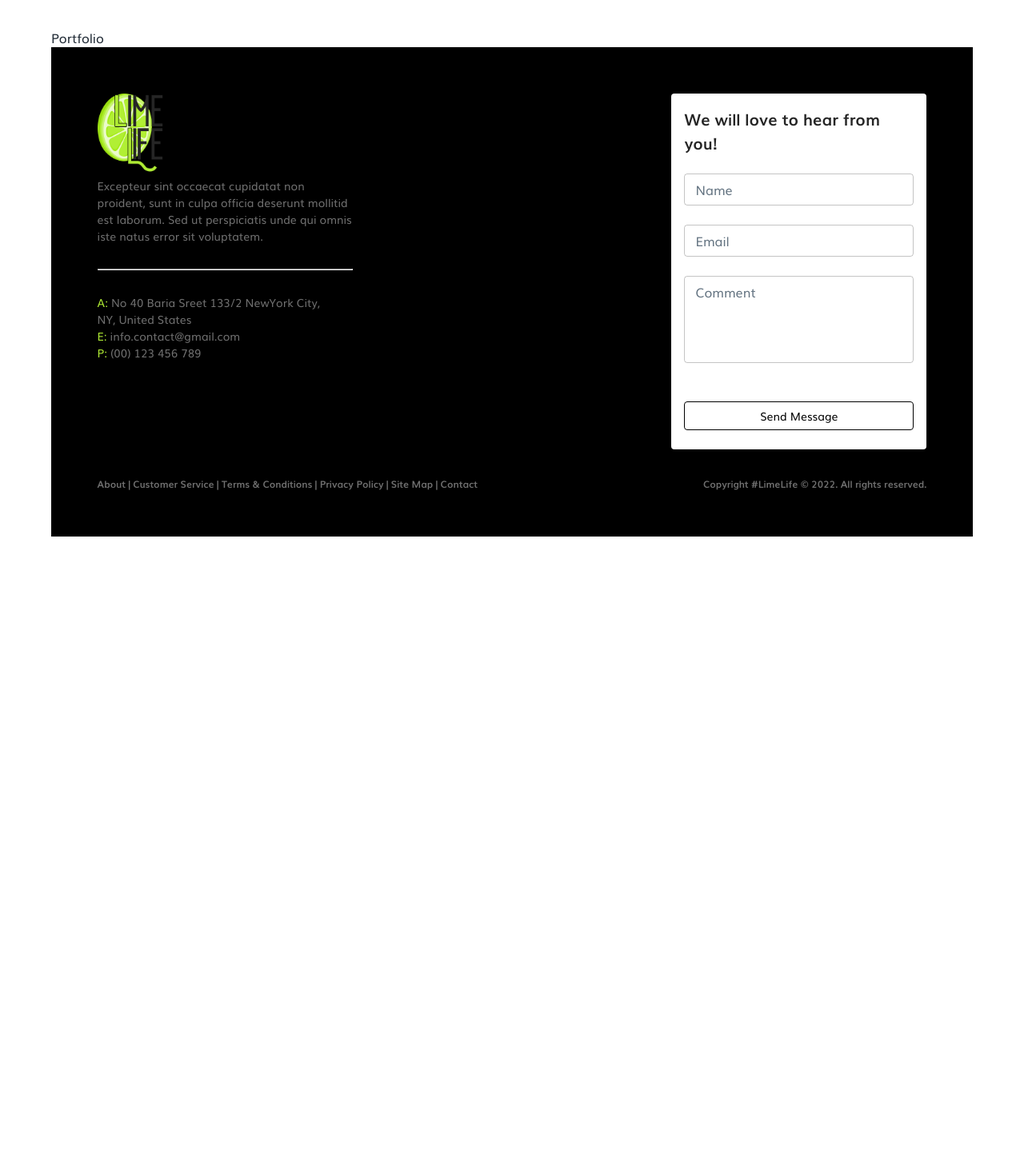
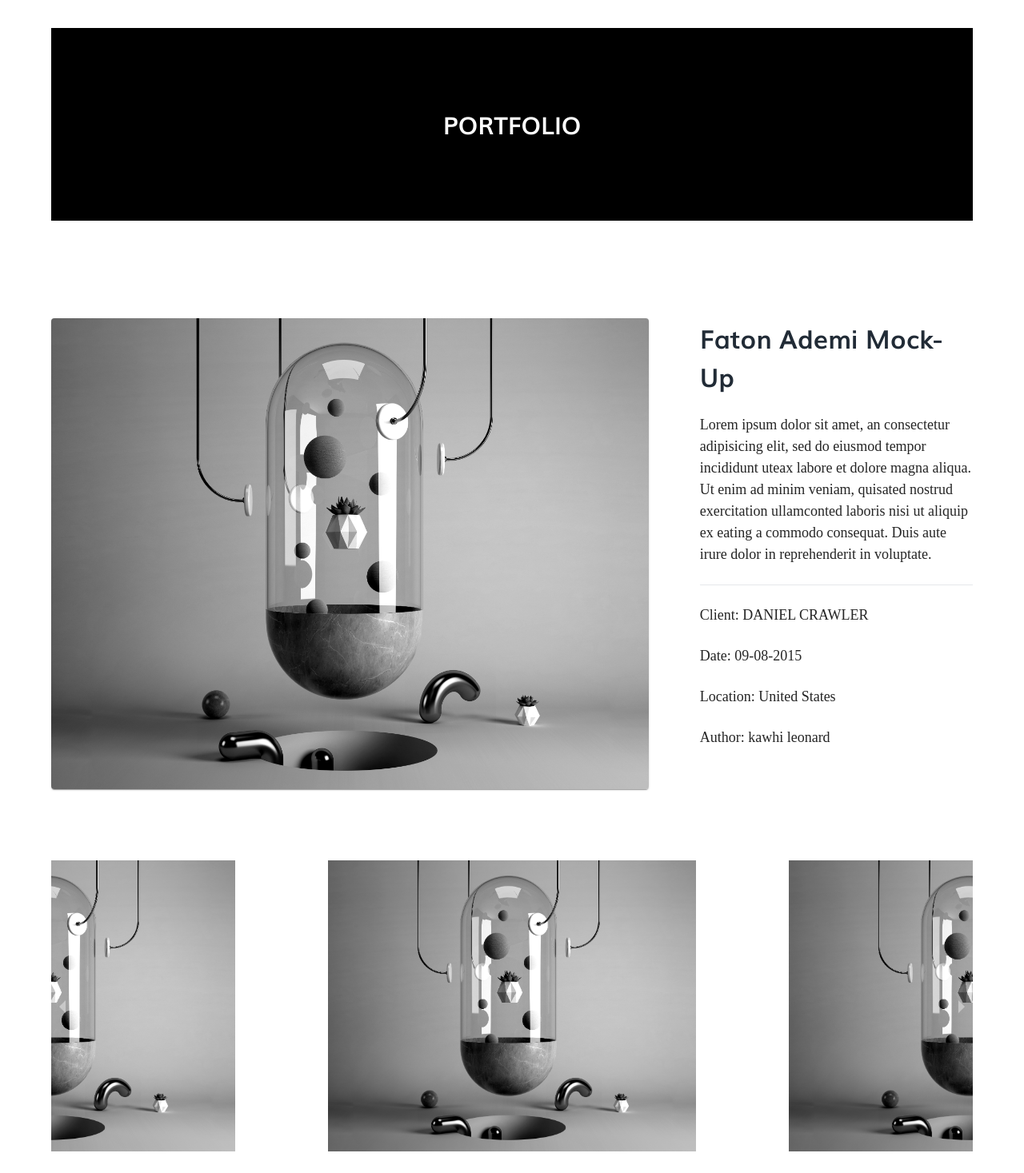
Before and after one commit to tariq3372/limelife, a React (Create React App) app: page /protfolio in a window 1280 px wide. Shown: the part 123-1590 px from the top of the page at 80% size. Before the commit the page ends 858 px from the top, so only its background shows below. Built offline with nearby package versions, Linux system fonts and the light colour scheme.

Commit message:
protfolio page is added

```diff
--- a/src/pages/Portfolio.jsx
+++ b/src/pages/Portfolio.jsx
@@ -1,8 +1,108 @@
+import { Box, Card, CardMedia, Container, Grid, Typography, Divider } from '@mui/material'
 import React from 'react'
+import "react-responsive-carousel/lib/styles/carousel.min.css"; // requires a loader
+import { Carousel } from 'react-responsive-carousel';
 
 const Portfolio = () => {
+  const data = {
+    title: 'Faton Ademi Mock-Up',
+    description: 'Lorem ipsum dolor sit amet, an consectetur adipisicing elit, sed do eiusmod tempor incididunt uteax labore et dolore magna aliqua. Ut enim ad minim veniam, quisated nostrud exercitation ullamconted laboris nisi ut aliquip ex eating a commodo consequat. Duis aute irure dolor in reprehenderit in voluptate.',
+    client: 'DANIEL CRAWLER',
+    date: '09-08-2015',
+    location: "United States",
+    author: 'kawhi leonard'
+  }
   return (
-    <div>Portfolio</div>
+    <Box>
+      <Box sx={{ backgroundColor: 'black', height: "241px", display: 'flex', justifyContent: 'center', alignItems: 'center' }}>
+        <Typography fontFamily="muli-bold" color="#FFFFFF" fontSize={30} >PORTFOLIO</Typography>
+      </Box>
+      <Container disableGutters>
+        <Grid container spacing={8} sx={{ my: '5%' }}>
+          <Grid item md={8} sm={12}>
+            <Card sx={{ height: '100%', width: "100%" }}>
+              <CardMedia
+                component="img"
+                height="100%"
+                image={require('../assets/images/NFT9-BW.jpg')}
+              />
+            </Card>
+          </Grid>
+          <Grid item md={4} sm={12}>
+            <Typography fontFamily="muli-bold" fontSize={32} > {data.title} </Typography>
+            <Typography fontFamily="muli-ligth" fontSize={18} color="#252525" mt={3}>  {data.description} </Typography>
+            <Divider sx={{ mt: 3 }} />
+            <Typography fontFamily="muli-ligth" fontSize={18} color="#252525" mt={3}> Client: {data.client} </Typography>
+            <Typography fontFamily="muli-ligth" fontSize={18} color="#252525" mt={3}> Date: {data.date} </Typography>
+            <Typography fontFamily="muli-ligth" fontSize={18} color="#252525" mt={3}> Location: {data.location} </Typography>
+            <Typography fontFamily="muli-ligth" fontSize={18} color="#252525" mt={3}> Author: {data.author} </Typography>
+          </Grid>
+        </Grid>
+
+        <Grid container spacing={4} sx={{ my: '5%' }}>
+          <Grid item md={12} sm={12}>
+            <Carousel
+              autoPlay
+              infiniteLoop
+              stopOnHover
+              centerMode
+              showThumbs={false}
+              centerSlidePercentage={50}
+              showIndicators={false}
+              showStatus={false}
+            >
+              <img
+                src={require('../assets/images/NFT9-BW.jpg')}
+                alt="teamdevelopers"
+                style={{ width: '80%' }}
+              />
+              <img
+                src={require('../assets/images/NFT9-BW.jpg')}
+                alt="teamdesigner"
+                style={{ width: '80%' }}
+              />
+              <img
+                src={require('../assets/images/NFT9-BW.jpg')}
+                alt="teammanagement"
+                style={{ width: '80%' }}
+              />
+            </Carousel>
+          </Grid>
+
+          {/* <Grid item md={4} sm={12}>
+            <Card sx={{ height: '100%', width: '100%' }}>
+              <CardMedia
+                component="img"
+                height="100%"
+                image={require('../assets/images/NFT9-BW.jpg')}
+                alt="nft"
+              />
+            </Card>
+          </Grid>
+          <Grid item md={4} sm={12}>
+            <Card sx={{ height: '100%', width: '100%' }}>
+              <CardMedia
+                component="img"
+                height="100%"
+                image={require('../assets/images/NFT9-BW.jpg')}
+                alt="nft"
+              />
+            </Card>
+          </Grid>
+          <Grid item md={4} sm={12}>
+            <Card sx={{ height: '100%', width: '100%' }}>
+              <CardMedia
+                component="img"
+                height="100%"
+                image={require('../assets/images/NFT9-BW.jpg')}
+                alt="nft"
+              />
+            </Card>
+          </Grid> */}
+
+        </Grid>
+      </Container>
+    </Box>
   )
 }
 
```
